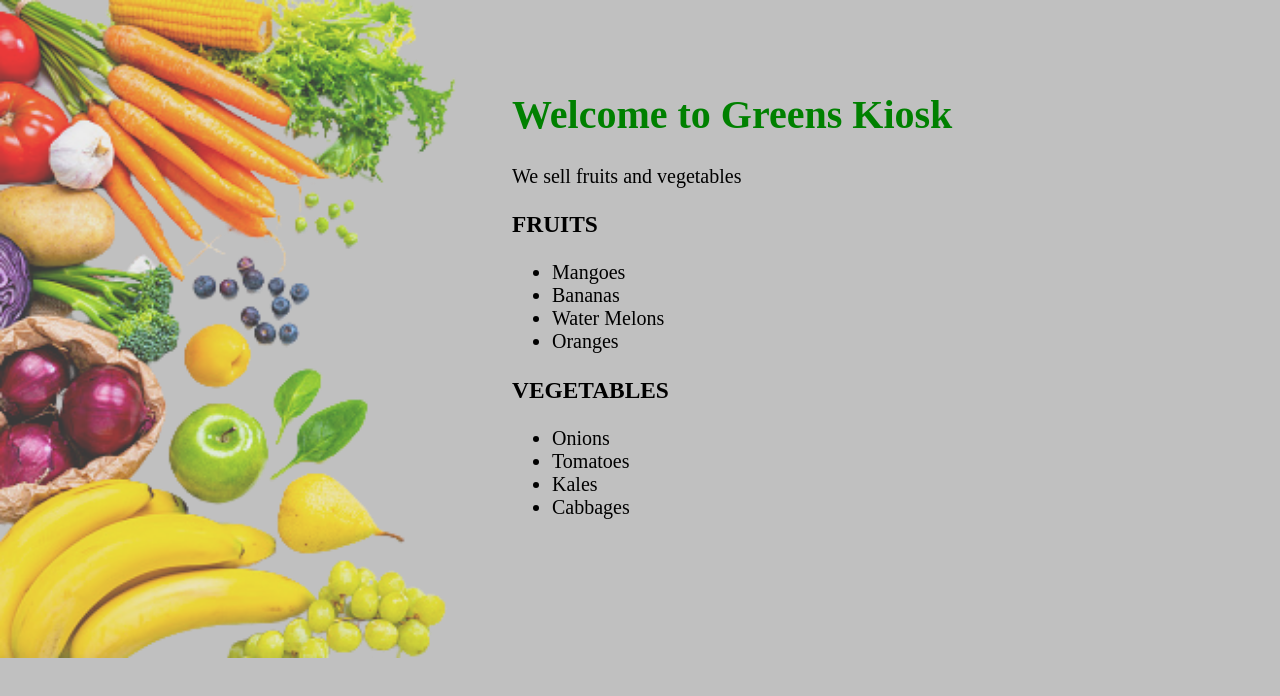
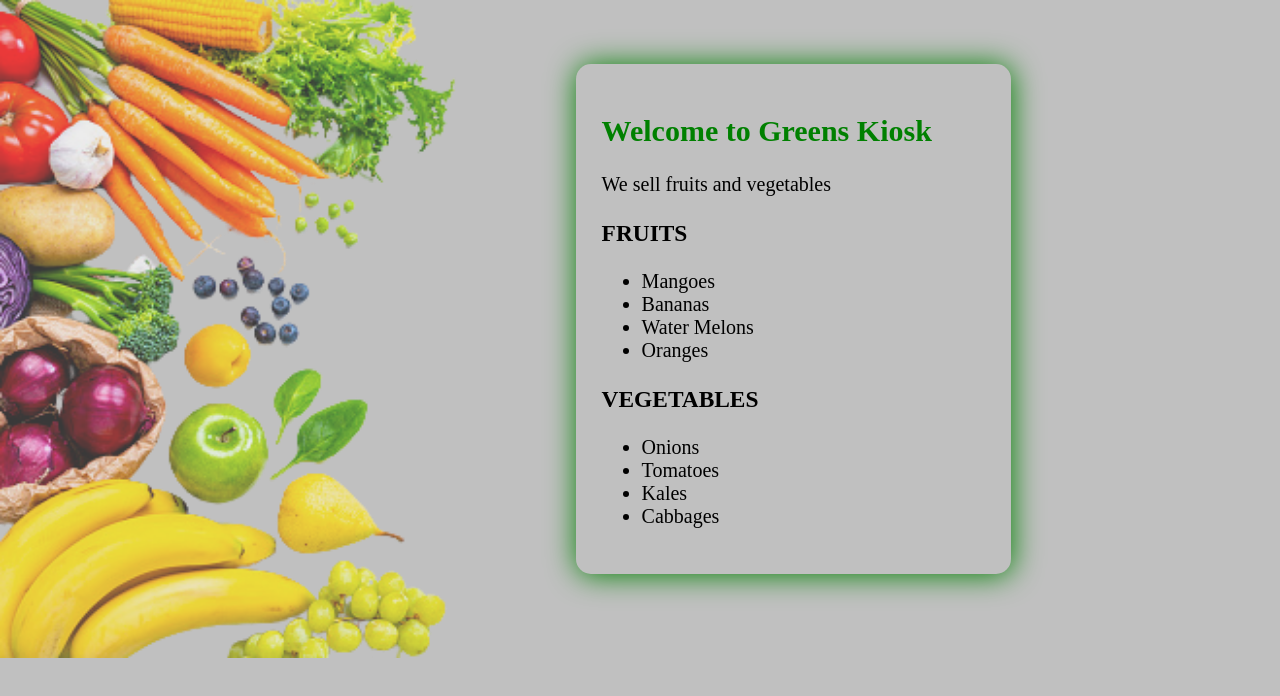
Before and after one commit to Pascaline-Umulisa/Objects, a plain HTML site: page index.html in a window 1280 px wide. Drawn offline with Linux system fonts and the light colour scheme.

Commit message:
added a box shadow

```diff
--- a/dom.js
+++ b/dom.js
@@ -30,18 +30,17 @@
 image.style.top="0"
 image.style.left="0"
 image.style.opacity="0.7"
-body.style.padding="5% 0 0 40%"
+body.style.padding="5% 0 0 0"
 body.style.fontSize="20px"
+// body.style.backgroundImage='crop.png'
 
-
-let newContainer=document.createElement("article")
-
-body.children.innerHTML.forEach(item=>
-       console.log(item)
-    // newContainer.appendChild(item)
-//    body.appendChild(newContainer)
-    )
-//    newContainer.appendChild(item)
-//    body.appendChild(newContainer)
-
-//    console.log(newContainer)
+let container=document.querySelector("article")
+container.style.margin="0 0 0 45%"
+// container.style.backgroundImage="url(fruits.png)"
+container.style.backgroundRepeat="no-repeat"
+container.style.backgroundSize="cover"
+container.style.backgroundBlendMode="darken"
+container.style.width="30%"
+container.style.padding="2%"
+container.style.borderRadius="15px"
+container.style.boxShadow="1px 1px 30px green"
--- a/index.html
+++ b/index.html
@@ -7,6 +7,7 @@
     <title>Document</title>
 </head>
 <body>
+  <article>
     <h1 id="title">Welcome to Greens Kiosk</h1>
     <p>We sell fruits and vegetables</p>
     <h3>Fruits</h3>
@@ -21,6 +22,7 @@
       <li>Tomatoes</li>
       <li>Kales</li>
     </ul>
+  </article>
     <!-- <img src="" alt=""> -->
 
 </body>
```
Also changed, not shown: fruits.png (added).
